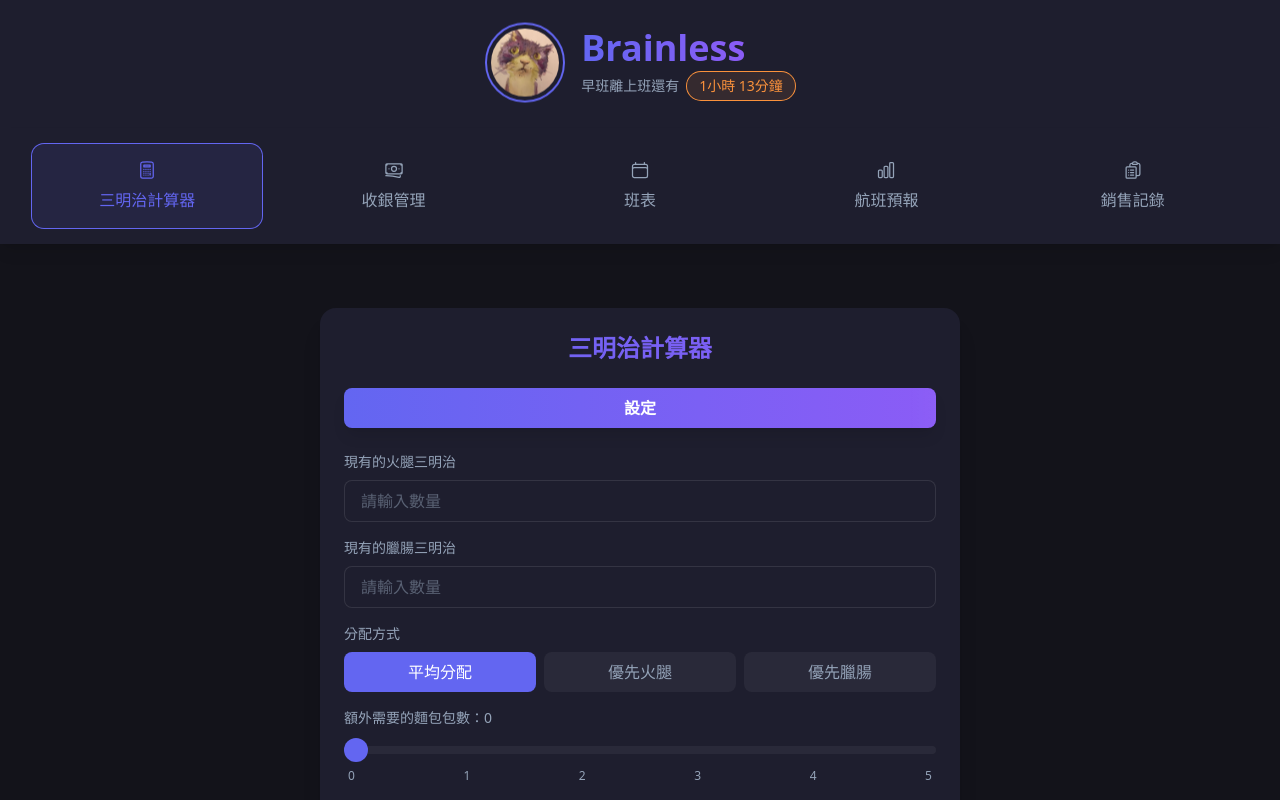
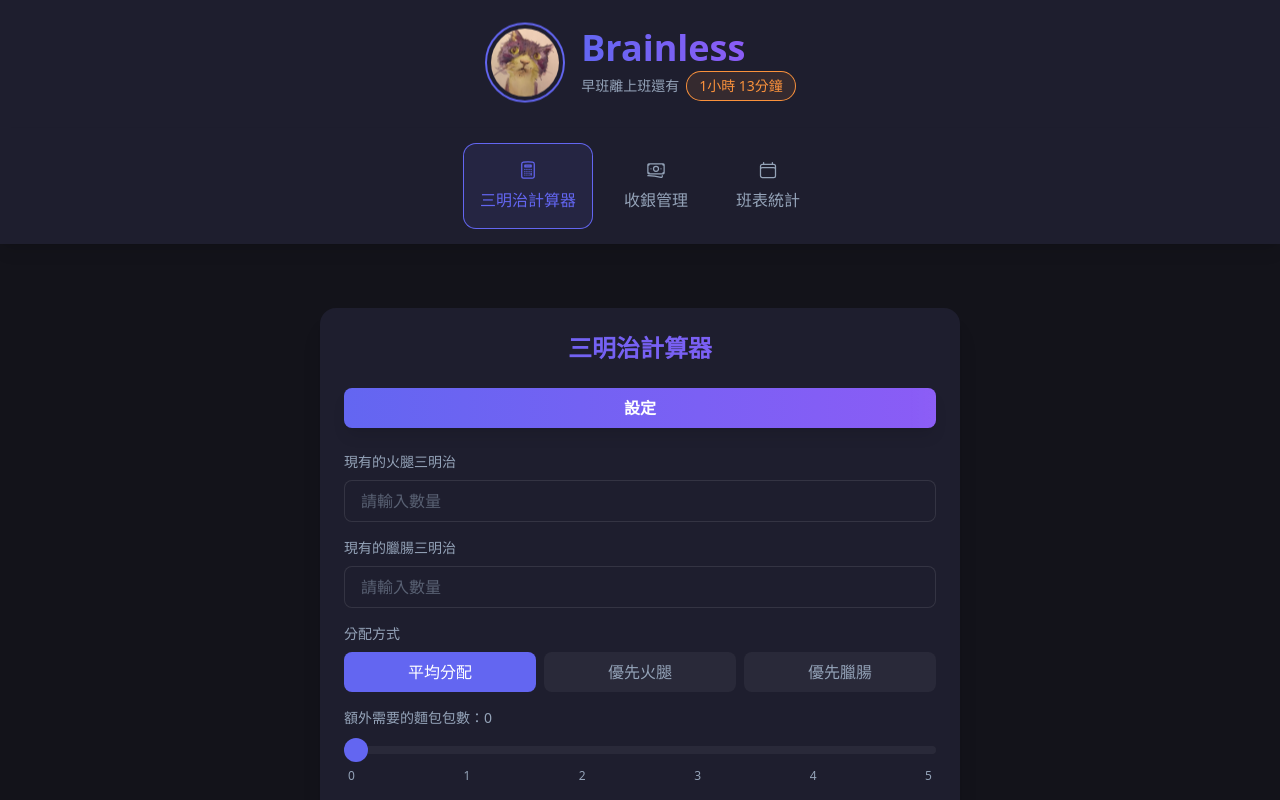
Before and after one commit to greedysisyphus/Brainless, a React (Vite) app: page /flight-forecast#/sandwich in a window 1280 px wide. Shown: the top 800 px of the page. Built offline with nearby package versions, Linux system fonts and the light colour scheme; no server answers; the database is empty.

Commit message:
feat: update schedule shifts and navigation

```diff
--- a/src/components/layout/Navigation.jsx
+++ b/src/components/layout/Navigation.jsx
@@ -2,9 +2,7 @@ import { NavLink } from 'react-router-dom'
 import {
   CalculatorIcon,
   BanknotesIcon,
-  CalendarIcon,
-  ChartBarIcon,
-  ClipboardDocumentListIcon
+  CalendarIcon
 } from '@heroicons/react/24/outline'
 
 const MENU_ITEMS = [
@@ -20,18 +18,8 @@ const MENU_ITEMS = [
   },
   {
     path: '/schedule',
-    label: '班表',
+    label: '班表統計',
     icon: <CalendarIcon className="w-5 h-5" />
-  },
-  {
-    path: '/flight-forecast',
-    label: '航班預報',
-    icon: <ChartBarIcon className="w-5 h-5" />
-  },
-  {
-    path: '/sandwich-history',
-    label: '銷售記錄',
-    icon: <ClipboardDocumentListIcon className="w-5 h-5" />
   }
 ]
 
@@ -39,7 +27,7 @@ function Navigation() {
   return (
     <nav className="bg-surface sticky top-0 z-50 shadow-lg">
       <div className="container-custom py-4">
-        <div className="grid grid-cols-5 gap-4">
+        <div className="flex justify-center gap-4">
           {MENU_ITEMS.map(item => (
             <NavLink
               key={item.path}
--- a/src/pages/SandwichCalculator.jsx
+++ b/src/pages/SandwichCalculator.jsx
@@ -3,8 +3,8 @@ import { useState } from 'react'
 function SandwichCalculator() {
   const [settings, setSettings] = useState({
     breadPerBag: 8,
-    targetHam: 60,
-    targetSalami: 28
+    targetHam: 68,
+    targetSalami: 36
   })
 
   const [values, setValues] = useState({
--- a/src/pages/Schedule.jsx
+++ b/src/pages/Schedule.jsx
@@ -20,7 +20,9 @@ const NAME_MAPPINGS = {
   'A60-羅稚婕 Ashely 咖啡師': 'Ashley',
   'A88-沈恩廷 Lydia 咖啡師': '恩廷',
   'A89-林渭麟 Jovi 咖啡師': 'Jovi',
-  'A93-陳世芬 Nina 咖啡師': 'Nina'
+  'A93-陳世芬 Nina 咖啡師': 'Nina',
+  'A102-張敏涵 Roxie 咖啡師': 'Roxie',
+  'A101-劉芷溶 Nan 咖啡師': 'Nan'
 }
 
 // 修改日期選項並添加顏色
@@ -204,13 +206,33 @@ function Schedule() {
       };
     }
 
-    // 早班：漸層藍色背
+    // 早班：漸層藍色背景
     if (cell.includes('4:30-13:00') || cell.includes('4：30-13：00')) {
       return {
         background: 'bg-gradient-to-r from-sky-500/20 to-blue-500/20',
         text: 'text-sky-100 font-medium',
         border: 'border-l-4 border-l-sky-500',
         label: '早班'
+      };
+    }
+
+    // 中班：漸層紅色背景
+    if (cell.includes('7:30-16:00') || cell.includes('7：30-16：00')) {
+      return {
+        background: 'bg-gradient-to-r from-rose-500/20 to-pink-500/20',
+        text: 'text-rose-100 font-medium',
+        border: 'border-l-4 border-l-rose-500',
+        label: '中班'
+      };
+    }
+
+    // 高鐵班：漸層青色背景
+    if (cell.includes('6:00-14:30') || cell.includes('6：00-14：30')) {
+      return {
+        background: 'bg-gradient-to-r from-cyan-500/20 to-teal-500/20',
+        text: 'text-cyan-100 font-medium',
+        border: 'border-l-4 border-l-cyan-500',
+        label: '高鐵'
       };
     }
 
```
